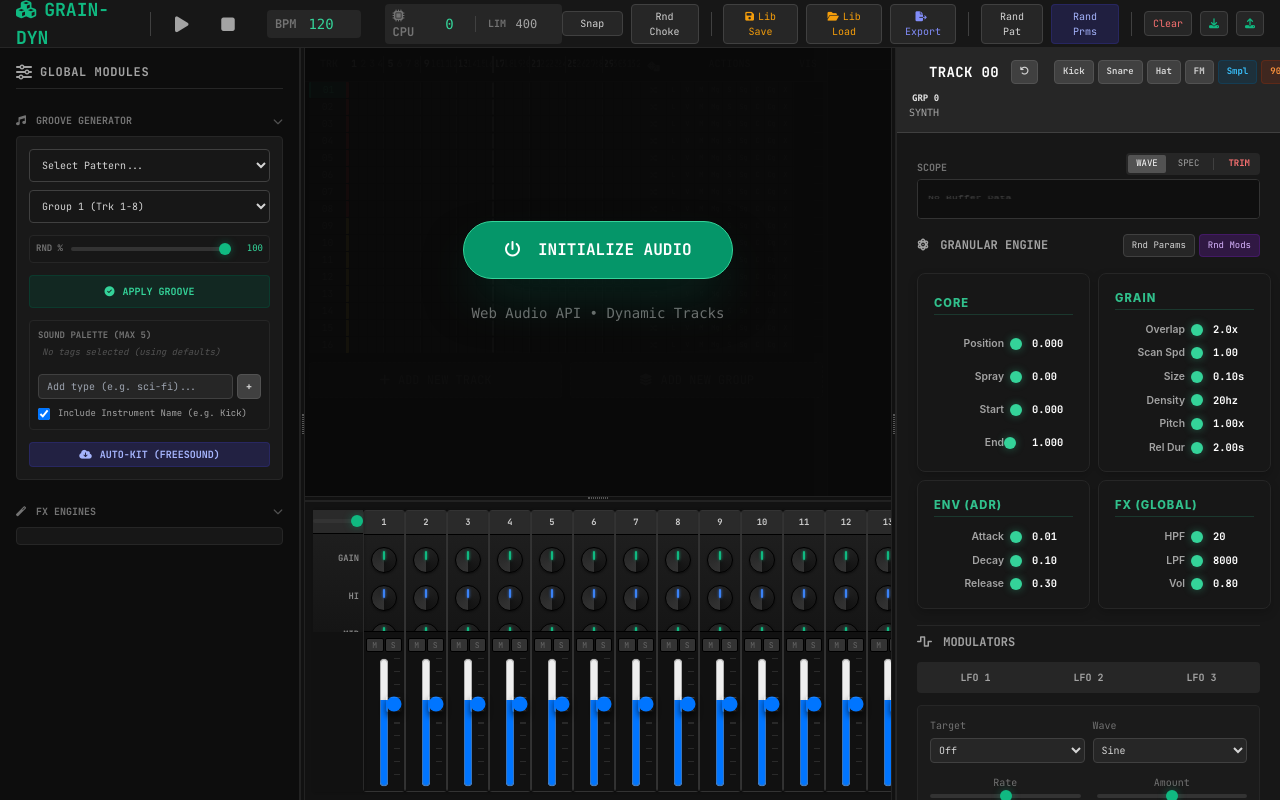
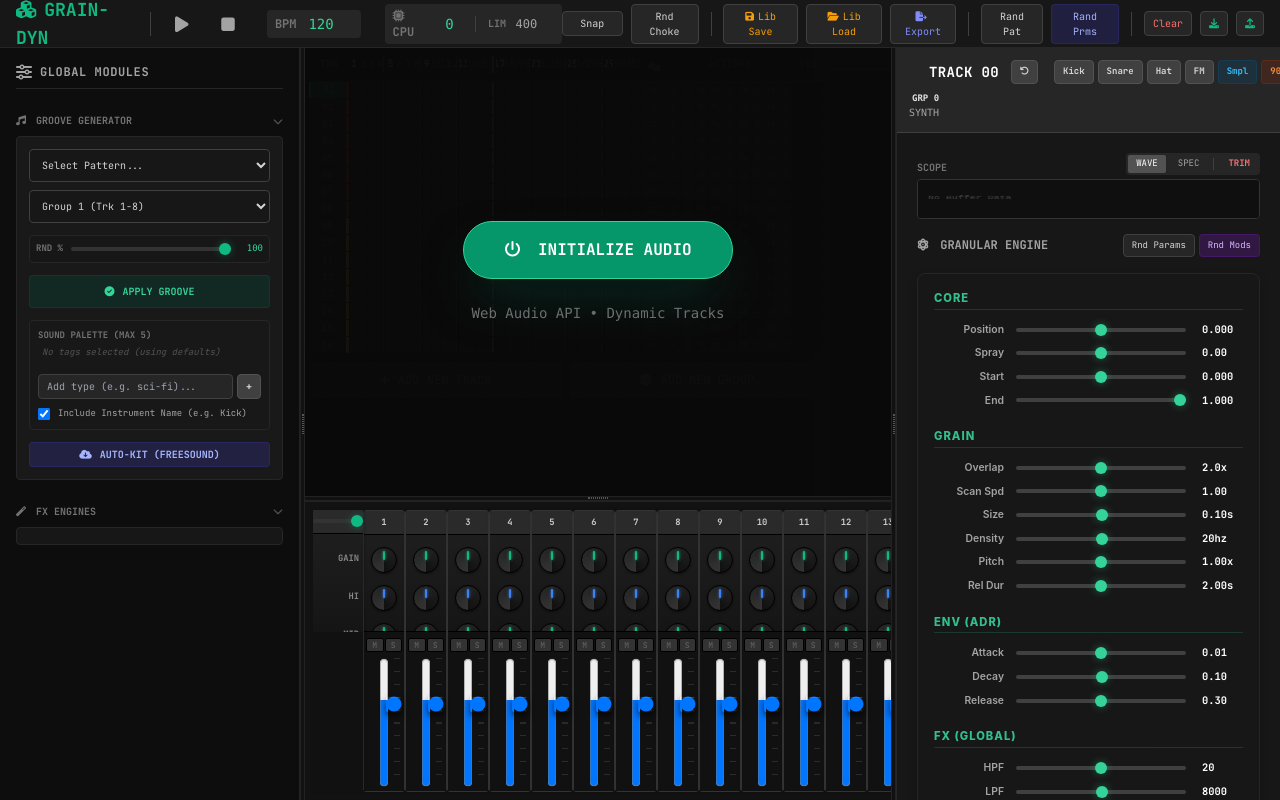
Before and after one commit to stiiif/BeatOS, a plain HTML site: page index.html in a window 1280 px wide. Drawn offline with nearby package versions, Linux system fonts and the light colour scheme.

Commit message:
Revert "hgjkghhjk"
This reverts commit 8e89e41432fd0d86e40efdae946d620d8b444817.

```diff
--- a/index.html
+++ b/index.html
@@ -205,13 +205,10 @@
                             </div>
                         </div>
 
-                        <!-- NEW 2x2 LAYOUT STRUCTURE -->
-                        <div class="space-y-2">
+                        <!-- NEW 3-COLUMN PARAMETER GRID -->
+                        <div class="param-grid">
 
-                            <!-- ROW 1: CORE & GRAIN -->
-                            <div class="flex gap-2">
-                                <!-- COL 1: CORE -->
-                                <div class="param-grid flex-1">
+                            <!-- CORE SECTION -->
                             <div class="section-header">CORE</div>
 
                             <label>Position</label>
@@ -229,10 +226,8 @@
                             <label>End</label>
                             <input type="range" min="0" max="1" step="0.001" data-param="sampleEnd" class="param-slider" value="1">
                             <div class="value-display">1.000</div>
-                                </div>
 
-                                <!-- COL 2: GRAIN -->
-                                <div class="param-grid flex-1">
+                            <!-- GRAIN SECTION -->
                             <div class="section-header">GRAIN</div>
 
                             <label>Overlap</label>
@@ -258,13 +253,8 @@
                             <label>Rel Dur</label>
                             <input type="range" min="0.01" max="5.0" step="0.01" data-param="relGrain" class="param-slider">
                             <div class="value-display">2.00s</div>
-                                </div>
-                            </div>
 
-                            <!-- ROW 2: ENV & FX -->
-                            <div class="flex gap-2">
-                                <!-- COL 1: ENV -->
-                                <div class="param-grid flex-1">
+                            <!-- ENVELOPE SECTION -->
                             <div class="section-header">ENV (ADR)</div>
 
                             <label>Attack</label>
@@ -278,10 +268,8 @@
                             <label>Release</label>
                             <input type="range" min="0.01" max="2" step="0.01" data-param="ampRelease" class="param-slider">
                             <div class="value-display">0.30</div>
-                                </div>
 
-                                <!-- COL 2: FX -->
-                                <div class="param-grid flex-1">
+                            <!-- FX SECTION -->
                             <div class="section-header">FX (GLOBAL)</div>
 
                             <label>HPF</label>
@@ -295,8 +283,6 @@
                             <label>Vol</label>
                             <input type="range" min="0" max="1.5" step="0.01" data-param="volume" class="param-slider">
                             <div class="value-display">0.80</div>
-                                </div>
-                            </div>
 
                         </div>
                     </div>
```
Lines whose indentation alone changed are shown as unchanged.
